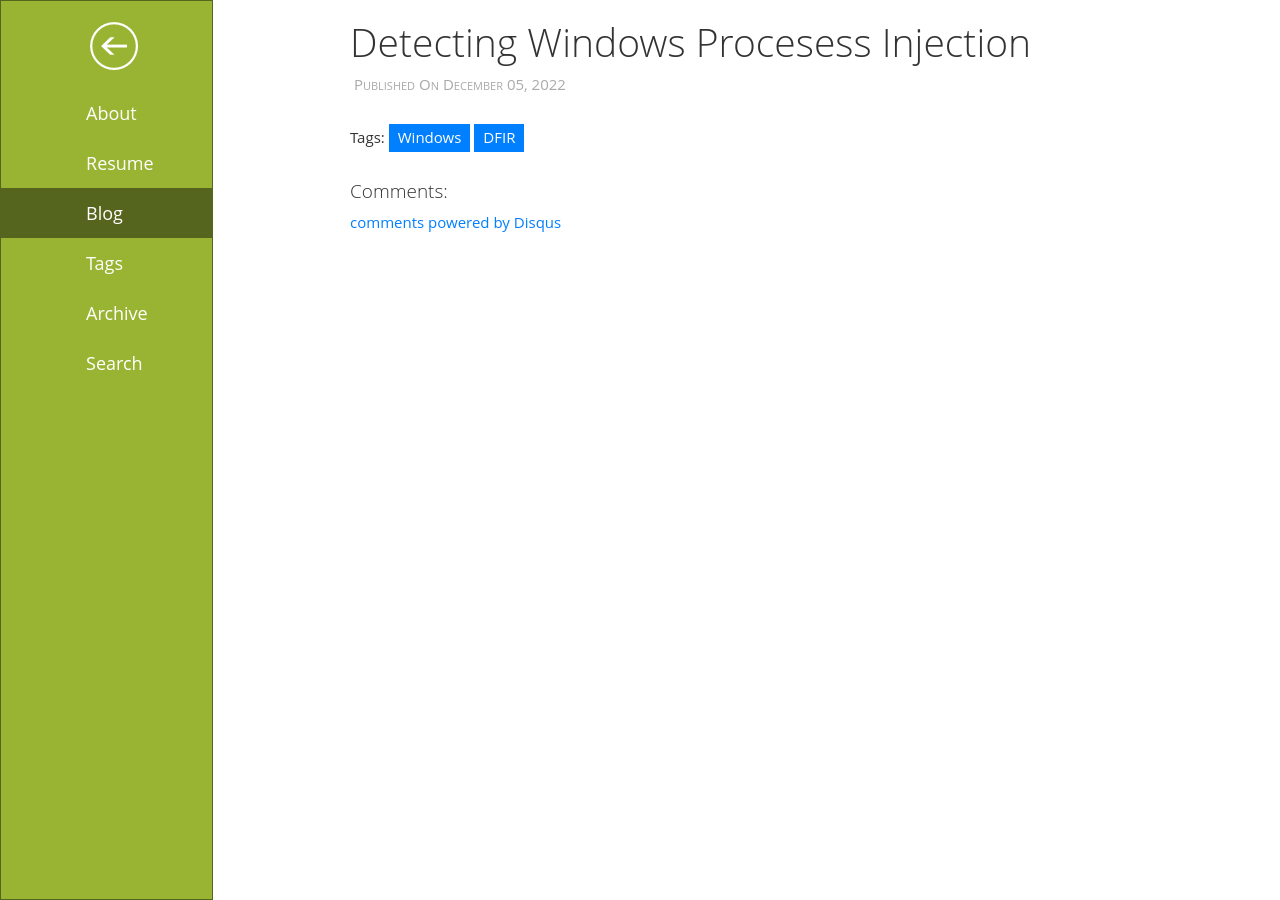
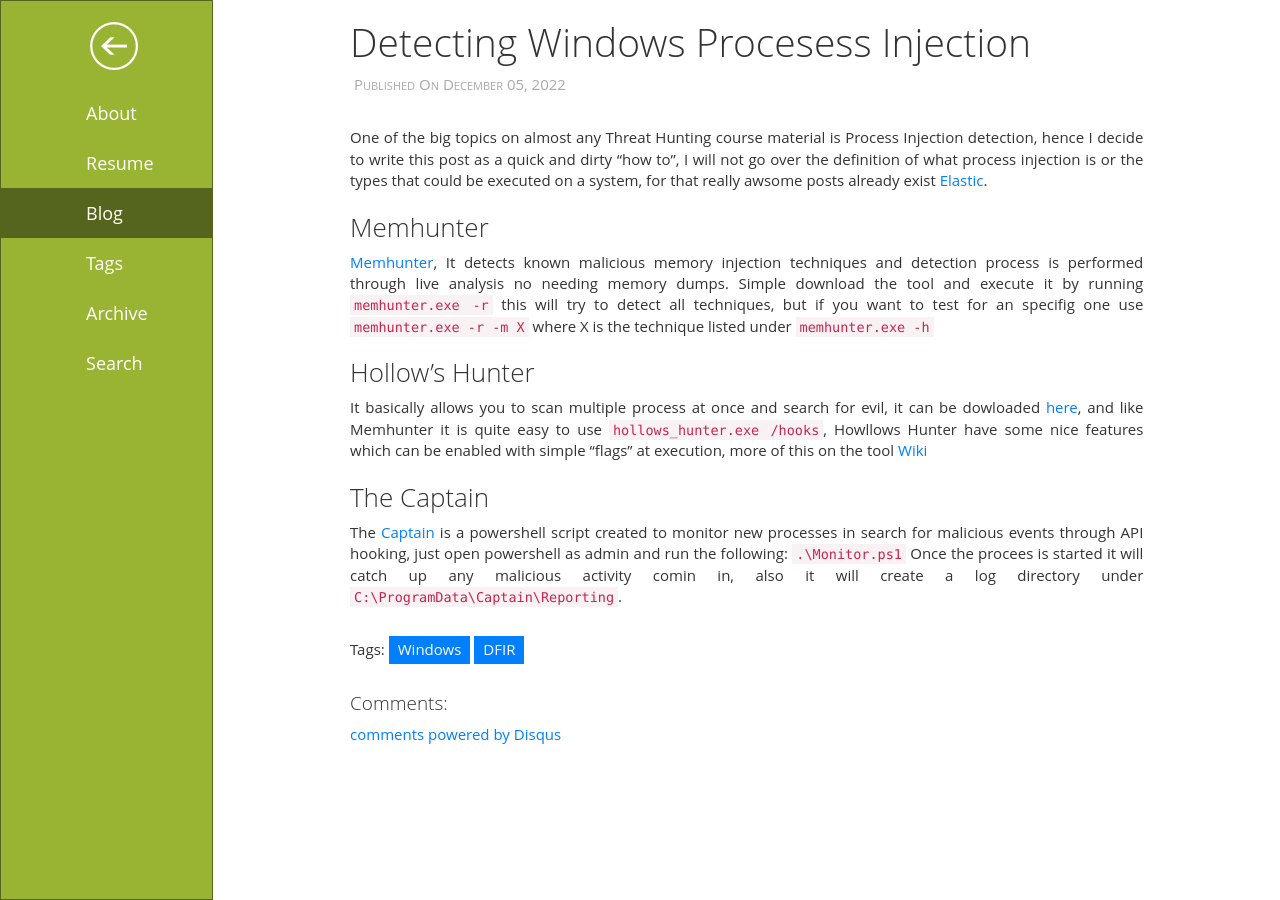
Before and after one commit to fanavarr/fanavarr.github.io, a Jekyll site: the page built from _posts/2022-12-05-Detecting-Procesess-Injection.md, in a window 1280 px wide. Built offline with Jekyll 4.4.1, drawn with Linux system fonts in a browser that asks for light colours; a script that is not in the unit is left out; comment, search, counter and statistics services are not loaded.

Commit message:
Update 2022-12-05-Detecting-Procesess-Injection.md

````diff
--- a/_posts/2022-12-05-Detecting-Procesess-Injection.md
+++ b/_posts/2022-12-05-Detecting-Procesess-Injection.md
@@ -6,3 +6,31 @@ tags:
 - Windows
 - DFIR
 ---
+
+<br/>
+One of the big topics on almost any Threat Hunting course material is Process Injection detection, hence I decide to write this post as a quick and dirty "how
+to", I will not go over the definition of what process injection is or the types that could be executed on a system, for that really awsome posts already exist
+[Elastic](https://www.elastic.co/blog/ten-process-injection-techniques-technical-survey-common-and-trending-process).
+<br/>
+
+### Memhunter
+
+[Memhunter](https://github.com/marcosd4h/memhunter), It detects known malicious memory injection techniques and detection process is performed through live
+analysis no needing memory dumps. Simple download the tool and execute it by running ```memhunter.exe -r ``` this will try to detect all techniques, but if you
+want to test for an specifig one use ```memhunter.exe -r -m X ``` where X is the technique listed under ```memhunter.exe -h```
+<br/>
+
+
+### Hollow's Hunter
+
+It basically allows you to scan multiple process at once and search for evil, it can be dowloaded [here](https://github.com/hasherezade/hollows_hunter), and
+like Memhunter it is quite easy to use ```hollows_hunter.exe /hooks```, Howllows Hunter have some nice features which can be enabled with simple "flags" at
+execution, more of this on the tool [Wiki](https://github.com/hasherezade/hollows_hunter/wiki)
+<br/>
+
+### The Captain
+
+The [Captain](https://github.com/y3n11/Captain) is a powershell script created to monitor new processes in search for malicious events through API hooking,
+just open powershell as admin and run the following:
+``` .\Monitor.ps1 ```
+Once the procees is started it will catch up any malicious activity comin in, also it will create a log directory under ```C:\ProgramData\Captain\Reporting```.
````
